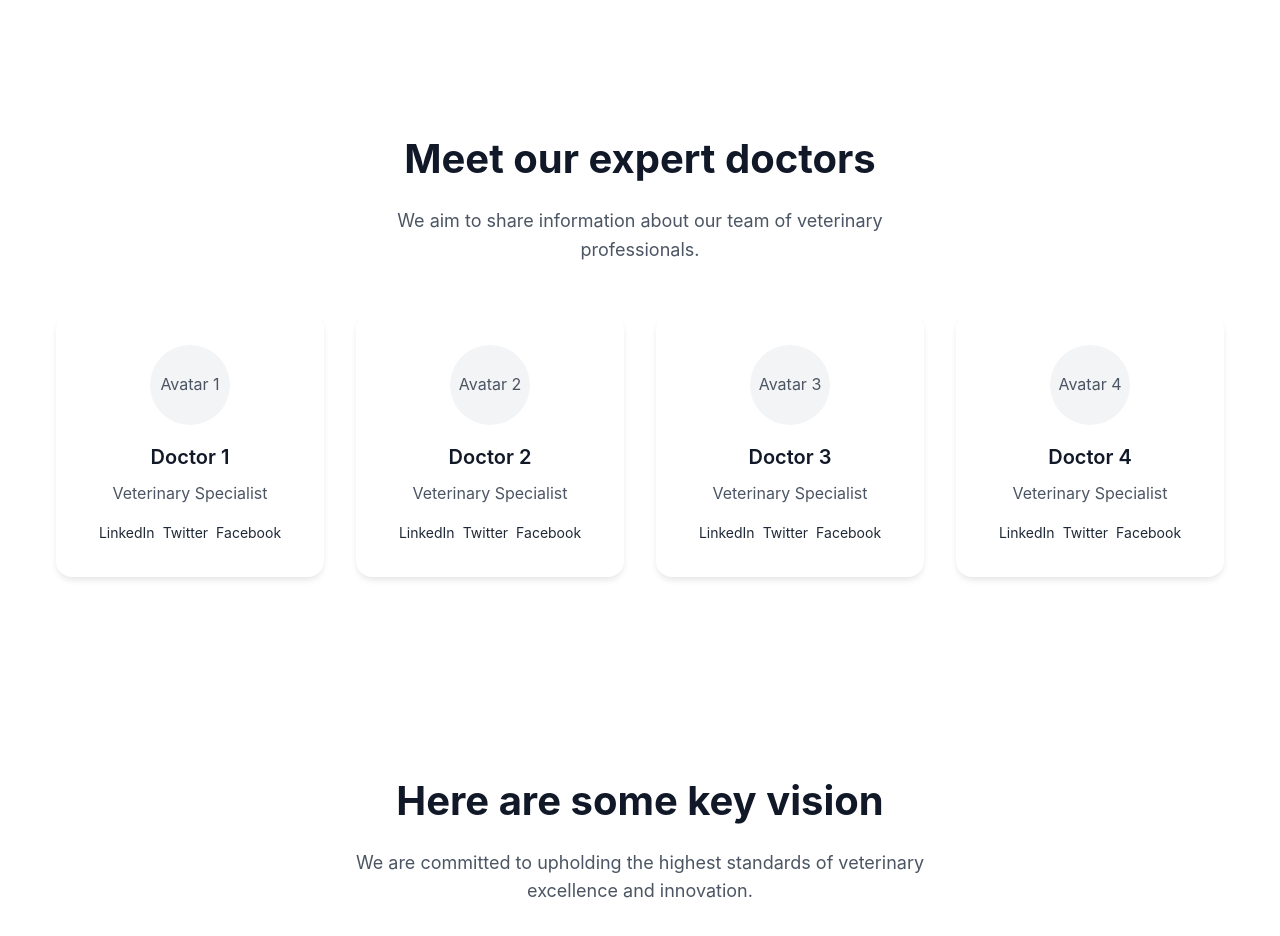
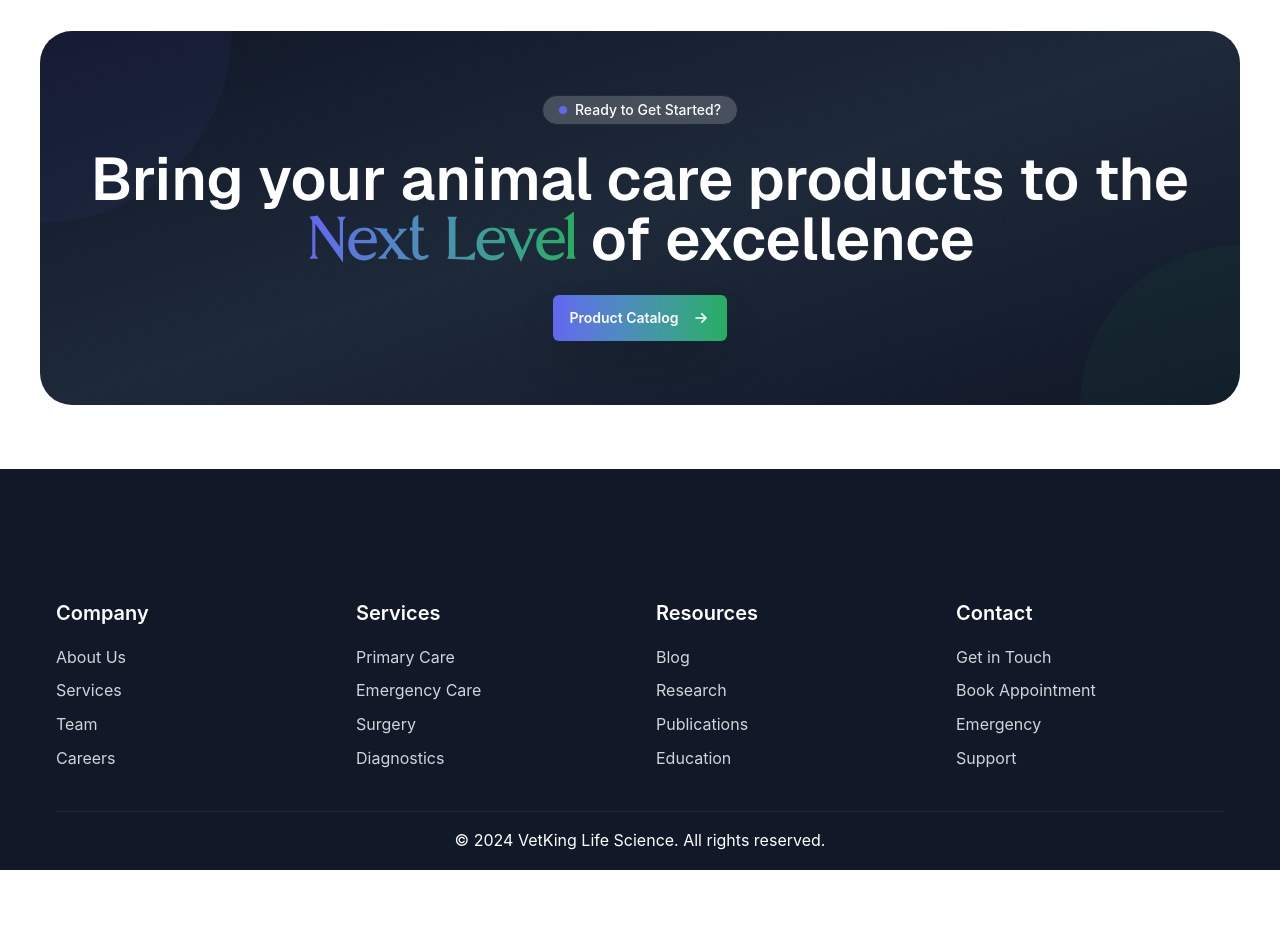
Before and after one commit to Akash-cloud001/vetking-life-science, a React (Vite) app: page / in a window 1280 px wide. Shown: the part 1840-2776 px from the top of the page. After the commit the page ends 2710 px from the top, so only its background shows below. Built offline with nearby package versions, Linux system fonts and the light colour scheme.

Commit message:
Refactor CTA and Goals components: Introduce AnimatedBadge for enhanced visual elements, update CTA layout with new styling and animations, and comment out Team and Services sections in App component for future use.

```diff
--- a/src/App.jsx
+++ b/src/App.jsx
@@ -21,8 +21,8 @@ function App() {
                 <Hero />
                 <Features />
                 <Goals />
-                <Team />
-                <Services />
+                {/* <Team />
+                <Services /> */}
                 <CTA />
               </>
             } />
--- a/src/components/CTA.jsx
+++ b/src/components/CTA.jsx
@@ -1,24 +1,65 @@
 import { motion } from 'framer-motion'
+import AnimatedBadge from './ui/AnimatedBadge'
 
 const CTA = () => {
   return (
-    <section className="cta-section">
-      <div className="container">
+    <section className="section max-w-[1200px] !mx-auto rounded-4xl bg-gradient-to-br from-gray-900 via-gray-800 to-gray-900 relative overflow-hidden !mb-16 !py-12 md:!py-16">
+      {/* Background Pattern */}
+      <div className="absolute inset-0 opacity-5">
+        <div className="absolute top-0 left-0 w-96 h-96 bg-primary-purple rounded-full -translate-x-48 -translate-y-48"></div>
+        <div className="absolute bottom-0 right-0 w-80 h-80 bg-primary-green rounded-full translate-x-40 translate-y-40"></div>
+      </div>
+
+      <div className="container relative z-10">
         <motion.div
           initial={{ opacity: 0, y: 30 }}
           whileInView={{ opacity: 1, y: 0 }}
           transition={{ duration: 0.8 }}
           viewport={{ once: true }}
+          className="text-center"
         >
-          <h2 className="cta-title">
-            Bring your veterinary services to the next level of excellence
-          </h2>
-          <a href="#contact" className="cta-button">
-            Make a schedule
-            <svg width="20" height="20" viewBox="0 0 24 24" fill="none" xmlns="http://www.w3.org/2000/svg">
-              <path d="M5 12H19M19 12L12 5M19 12L12 19" stroke="currentColor" strokeWidth="2" strokeLinecap="round" strokeLinejoin="round"/>
-            </svg>
-          </a>
+          {/* Badge */}
+          <AnimatedBadge text="Ready to Get Started?" className="bg-white/20 border-gray-800" textClass="text-white" />
+
+          {/* Main Heading */}
+          <motion.h2
+            initial={{ opacity: 0, y: 20 }}
+            whileInView={{ opacity: 1, y: 0 }}
+            transition={{ duration: 0.8, delay: 0.2 }}
+            viewport={{ once: true }}
+            className="text-4xl md:text-5xl lg:text-6xl font-semibold font-geist text-white !my-6 md:!my-6"
+          >
+            Bring your animal care products to the{' '}
+            <span className="bg-gradient-to-r from-primary-purple to-primary-green bg-clip-text text-transparent font-branch capitalize">
+              next level
+            </span>{' '}
+            of excellence
+          </motion.h2>
+
+          {/* CTA Buttons */}
+          <motion.div
+            initial={{ opacity: 0, y: 20 }}
+            whileInView={{ opacity: 1, y: 0 }}
+            transition={{ duration: 0.8, delay: 0.6 }}
+            viewport={{ once: true }}
+            className="flex flex-col sm:flex-row gap-6 justify-center items-center mb-16"
+          >
+            {/* Primary CTA */}
+            <motion.a
+              href="#contact"
+              className="group relative overflow-hidden btn-small md:btn bg-gradient-to-r from-primary-purple to-primary-green text-white px-8 !py-3 rounded-2xl font-semibold text-lg shadow-2xl hover:shadow-primary-purple/25 transition-all duration-300"
+              whileHover={{ y: -3, scale: 1.02 }}
+              whileTap={{ scale: 0.98 }}
+            >
+              <span className="relative z-10 flex items-center gap-3">
+                Product Catalog
+                <svg className="w-5 h-5 group-hover:translate-x-1 transition-transform duration-300" fill="none" stroke="currentColor" viewBox="0 0 24 24">
+                  <path strokeLinecap="round" strokeLinejoin="round" strokeWidth={2} d="M13 7l5 5m0 0l-5 5m5-5H6" />
+                </svg>
+              </span>
+              <div className="absolute inset-0 bg-gradient-to-r from-primary-green to-primary-purple opacity-0 group-hover:opacity-100 transition-opacity duration-300"></div>
+            </motion.a>
+          </motion.div>
         </motion.div>
       </div>
     </section>
--- a/src/components/Goals.jsx
+++ b/src/components/Goals.jsx
@@ -1,4 +1,5 @@
 import { motion } from 'framer-motion'
+import AnimatedBadge from './ui/AnimatedBadge'
 
 const Goals = () => {
   const goals = [
@@ -47,16 +48,7 @@ const Goals = () => {
           viewport={{ once: true }}
         >
           <div className="text-center mb-16">
-            <motion.div
-              initial={{ opacity: 0, scale: 0.8 }}
-              whileInView={{ opacity: 1, scale: 1 }}
-              transition={{ duration: 0.6 }}
-              viewport={{ once: true }}
-              className="inline-flex items-center gap-2 bg-white/80 backdrop-blur-sm !px-4 !py-1 rounded-full border border-gray-200 mb-6 animate-pulse"
-            >
-              <span className="w-2 h-2 bg-primary-purple rounded-full"></span>
-              <span className="text-sm font-medium text-gray-600">Our Mission</span>
-            </motion.div>
+            <AnimatedBadge text="Our Mission" className="bg-white/80 border-gray-200" textClass="text-gray-600" />
 
             <h2 className="section-title font-geist text-4xl md:text-5xl !mt-2 !mb-12">
               Let's know about our
--- /dev/null
+++ b/src/components/ui/AnimatedBadge.jsx
@@ -0,0 +1,26 @@
+import { motion } from 'framer-motion'
+
+const AnimatedBadge = ({
+  text = "Our Mission",
+  dotColor = "bg-primary-purple",
+  className = "",
+  delay = 0,
+  textClass = "text-gray-600",
+  ...props
+}) => {
+  return (
+    <motion.div
+      initial={{ opacity: 0, scale: 0.8 }}
+      whileInView={{ opacity: 1, scale: 1 }}
+      transition={{ duration: 0.6, delay }}
+      viewport={{ once: true }}
+      className={`inline-flex items-center gap-2  backdrop-blur-sm !px-4 !py-1 rounded-full border mb-6 ${className}`}
+      {...props}
+    >
+      <span className={`w-2 h-2 ${dotColor} rounded-full`}></span>
+      <span className={`text-sm font-medium ${textClass}`}>{text}</span>
+    </motion.div>
+  )
+}
+
+export default AnimatedBadge
```
